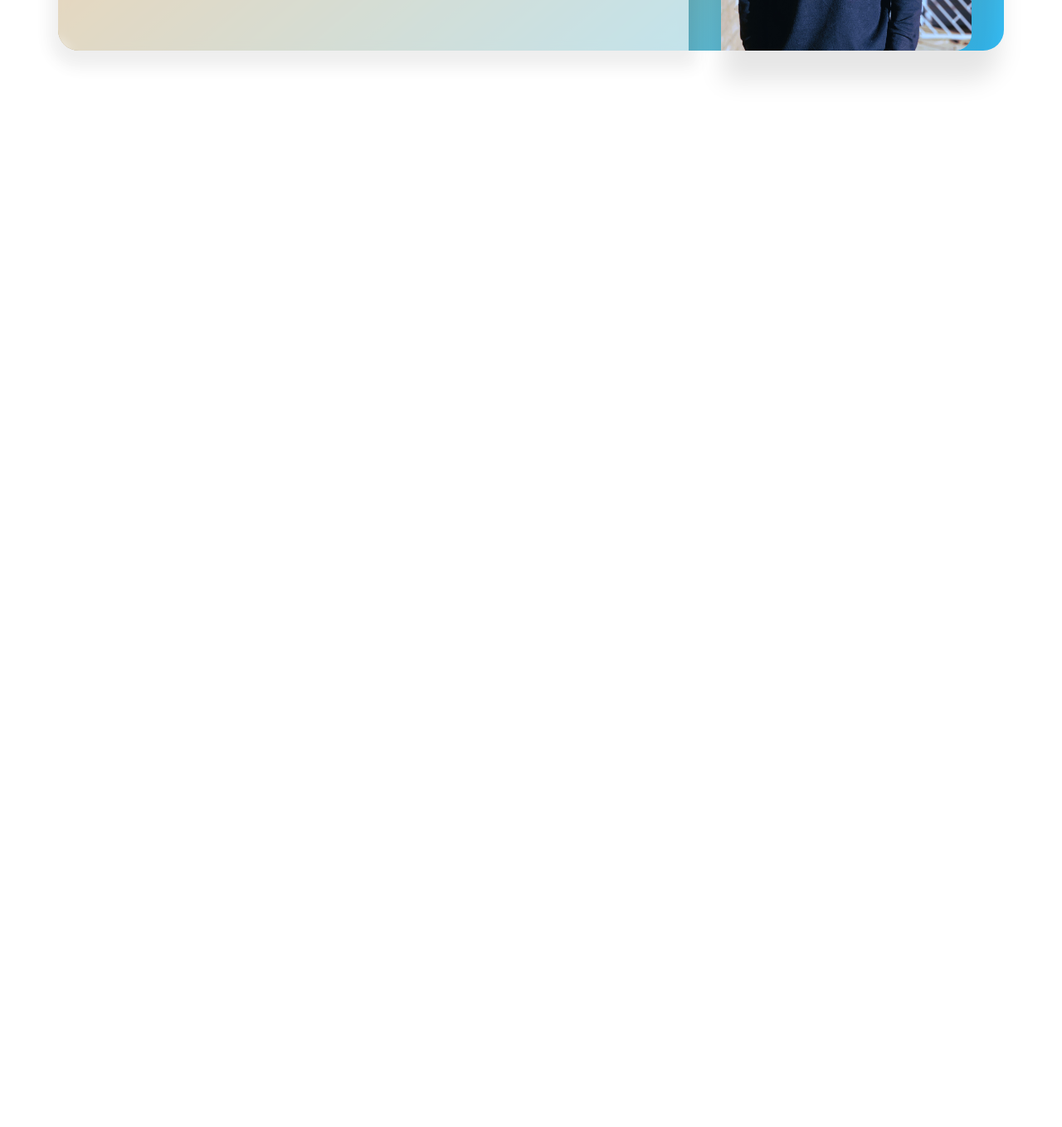
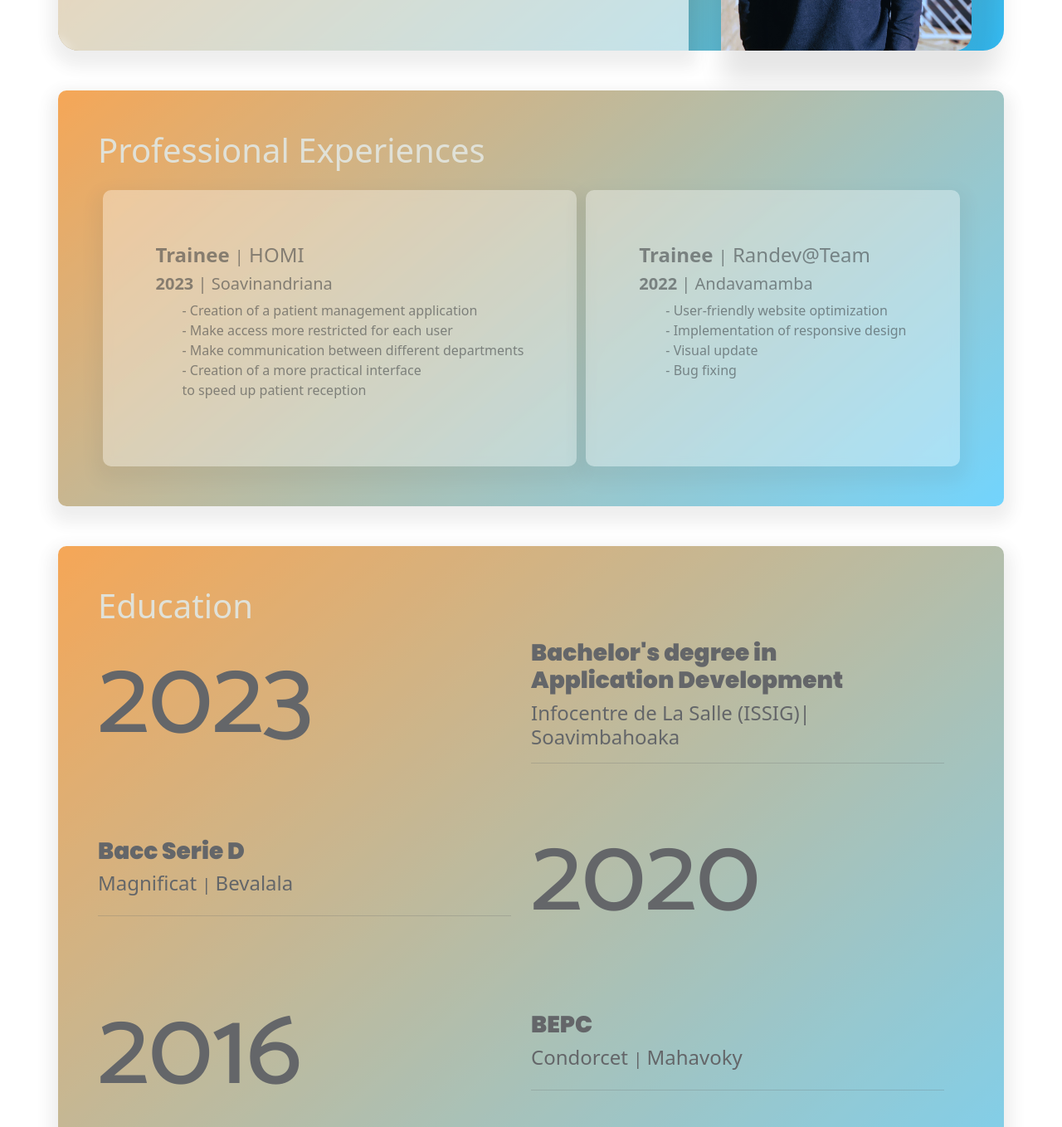
Before and after one commit to RovaRakotoarisoa/portfolio, a plain HTML site: page index.html in a window 1280 px wide. Shown: the part 527-1885 px from the top of the page at 83% size. Before the commit the page ends 800 px from the top, so only its background shows below. Drawn offline with Linux system fonts and the light colour scheme.

Commit message:
ajout section Experience et Education

```diff
--- a/assets/css/style.css
+++ b/assets/css/style.css
@@ -187,10 +187,108 @@ nav.nav{
 
 
 /* ===================About=====================*/
-.about,.about__section2{
-    height: 100vh;
-    background: #f3f3f3;
+.span{
+    font-size: 1.25rem;
 }
+.about {
+    background: linear-gradient(-40deg, #35c2fd, #f1810f);
+    opacity: 0.7;
+    backdrop-filter: blur(6px);
+    box-shadow: 0px 10px 20px 10px rgba(0, 0, 0, 0.1);
+    border-radius: 10px;
+}
+.about__intituled__text, .about-education__intituled{
+    color: rgba(211,213,199,1);
+}
+.about__experience-1{
+    padding-left: 2rem !important;
+
+}
+.about__experience-1, .about__experience-2{
+    padding: 4rem!important;
+    background: rgba(255,255,255,0.5);
+    opacity: 0.7;
+    backdrop-filter: blur(6px);
+    box-shadow: 0px 10px 20px 10px rgba(0, 0, 0, 0.1);
+    border-radius: 10px;
+}
+
+
+
+/* ===================About=====================*/
+
+.about-education__container{
+    background: linear-gradient(-40deg, #35c2fd, #f1810f);
+    opacity: 0.7;
+    backdrop-filter: blur(6px);
+    box-shadow: 0px 10px 20px 10px rgba(0, 0, 0, 0.1);
+    border-radius: 10px;
+}
+.date__education{
+    font-size: 8rem;
+    font-family: Catamaran;
+}
+.about-education__diplome{
+    font-family: Poppins;
+    font-weight: 700;
+}
+.about-education__school{
+    font-weight: 300;
+}
+
+
+
+
+
+
+
+
+
+
+
+
+
+
+
+
+
+
+
+
+
+
+
+
+
+
+
+
+
+
+
+
+
+
+
+
+
+
+
+
+
+
+
+
+
+
+
+
+
+
+
+
+
+
 /*
 
 @media (min-width: 1200px) and (max-width: 1400px) {
--- a/index.html
+++ b/index.html
@@ -35,7 +35,7 @@
                 <div class="home__text p-5">
                     <p class="home__text__presentation">My name is</p>
                     <div class="home__text__name">
-                        <p style=" color: linear-gradient(18px, #35c2fd, #f1810f);">RAKOTOARISOA</p>
+                        <p>RAKOTOARISOA</p>
                         <p>Rova Ny Onja Victoria</p>
                     </div>
                     <p class="home__text__preview">
@@ -59,73 +59,95 @@
 
     <main id="main">
     <!-- =========== About =============== -->
-        <!-- <section id="about" class="about px-5 py-5">
-            <div class="container">
+        <section id="about" class="py-5">
+            <div class="about container p-5">
+                <div class="about__intituled">
+                    <h1 class="about__intituled__text">Professional Experiences</h1>
+                </div>
+                <div class="about__experience d-flex justify-content-around pt-3">
+                    <div class="about__experience-1">
+                        <h4>
+                            <strong>Trainee</strong>
+                            <span class="span">|</span>
+                            HOMI
+                        </h4>
+                        <h5><strong>2023</strong> | Soavinandriana</h5>
+                        <ul>
+                            <li>- Creation of a patient management application</li>
+                            <li>- Make access more restricted for each user</li>
+                            <li>- Make communication between different departments</li>
+                            <li>- Creation of a more practical interface <br>
+                            to speed up patient reception
+                            </li>
+                        </ul>
+                    </div>
+                    <div class="about__experience-2">
+                        <h4>
+                            <strong>Trainee</strong>
+                            <span class="span">|</span>
+                            Randev@Team
+                        </h4>
+                        <h5><strong>2022</strong> | Andavamamba</h5>
+                        <ul>
+                            <li>- User-friendly website optimization</li>
+                            <li>- Implementation of responsive design</li>
+                            <li>- Visual update</li>
+                            <li>- Bug fixing</li>
+                        </ul>
+                    </div>
+                </div>
+            </div>
+        </section>
+
+        <section class="about-education">
+            <div class="about-education__container container p-5">
+                <h1 class="about-education__intituled">Education</h1>
                 <div class="row">
-                    <div class="row">
-                        <div class="col-4">
-                            <h3>2023</h3>
-                            <p><strong>Infocentre de la Salle</strong></p>
-                            <p>Licence en Informatique de Gestion parcours devellopement d'application</p>
+                    <div class="row pt-2">
+                        <div class="col-6"><h2 class="date__education">2023</h2></div>
+                        <div class="col-6">
+                            <h3 class="about-education__diplome">Bachelor's degree in
+                                <br>Application Development
+                            </h3>
+                            <h4 class="about-education__school">Infocentre de La Salle (ISSIG)| Soavimbahoaka</h4>
+                            <hr>
                         </div>
-                        <div class="col-8"></div>
                     </div>
 
-                    <div class="row">
-                        <div class="col-4"></div>
-                        <div class="col-4">
-                            <h3>2023</h3>
-                            <p><strong>Stage HOMI</strong></p>
-                            <p>L3 Infocentre de La Salle</p>
+                    <div class="row pt-5">
+                        <div class="col-6 d-flex flex-column justify-content-center">
+                            <h3 class="about-education__diplome">Bacc Serie D</h3>
+                            <h4 class="about-education__school">Magnificat <span class="span"> | </span>Bevalala</h4>
+                            <hr>
                         </div>
-                        <div class="col-4"></div>
+                        <div class="col-6"><h2 class="date__education">2020</h2></div>
                     </div>
-                    <div class="row ">
-                        <div class="col-4"></div>
-                        <div class="col-4"></div>
-                        <div class="col-4">
-                            <h3>2022</h3>
-                            <p>Stage Randev@Team</p>
-                            <p>L2 Infocentre de La Salle</p>
+
+                    <div class="row pt-5">
+                        <div class="col-6"><h2 class="date__education">2016</h2></div>
+                        <div class="col-6 d-flex flex-column justify-content-center">
+                            <h3 class="about-education__diplome">BEPC</h3>
+                            <h4 class="about-education__school">Condorcet <span class="span"> | </span> Mahavoky</h4>
+                            <hr>
                         </div>
                     </div>
-                </div>
 
-                <div class="row">
-                    <div class="row">
-                        <div class="col-md-4 col-sm-12">
-                            <h3>2020</h3>
-                            <p>Lycee Magnificat</p>
-                            <p>BACC</p>
+                    <div class="row pt-5">
+                        <div class="col-6 d-flex flex-column justify-content-center">
+                            <h3 class="about-education__diplome">CEPE</h3>
+                            <h4 class="about-education__school">Les Meilleurs <span class="span"> | </span> Andoharanofotsy</h4>
+                            <hr>
                         </div>
-                        <div class="col-4"></div>
-                        <div class="col-4"></div>
-                    </div>
-                    <div class="row">
-                        <div class="col-4"></div>
-                        <div class="col-4">
-                            <h3>2016</h3>
-                            <p>Lycee Condorcet Mahavoky</p>
-                            <p>BEPC</p>
-                        </div>
-                        <div class="col-4"></div>
-                    </div>
-                    <div class="row">
-                        <div class="col-4"></div>
-                        <div class="col-4"></div>
-                        <div class="col-4">
-                        <h3>2011</h3>
-                        <p>Les Meilleurs Andoharanofotsy</p>
-                        <p>CEPE</p>
-                        </div>
+                        <div class="col-6"><h2 class="date__education">2011</h2></div>
                     </div>
 
                 </div>
             </div>
 
-        </section> -->
+        </section>
 
     <!--  End About  -->
+    <!-- ==========================================Services========================================== -->
 
     </main>
 
```
